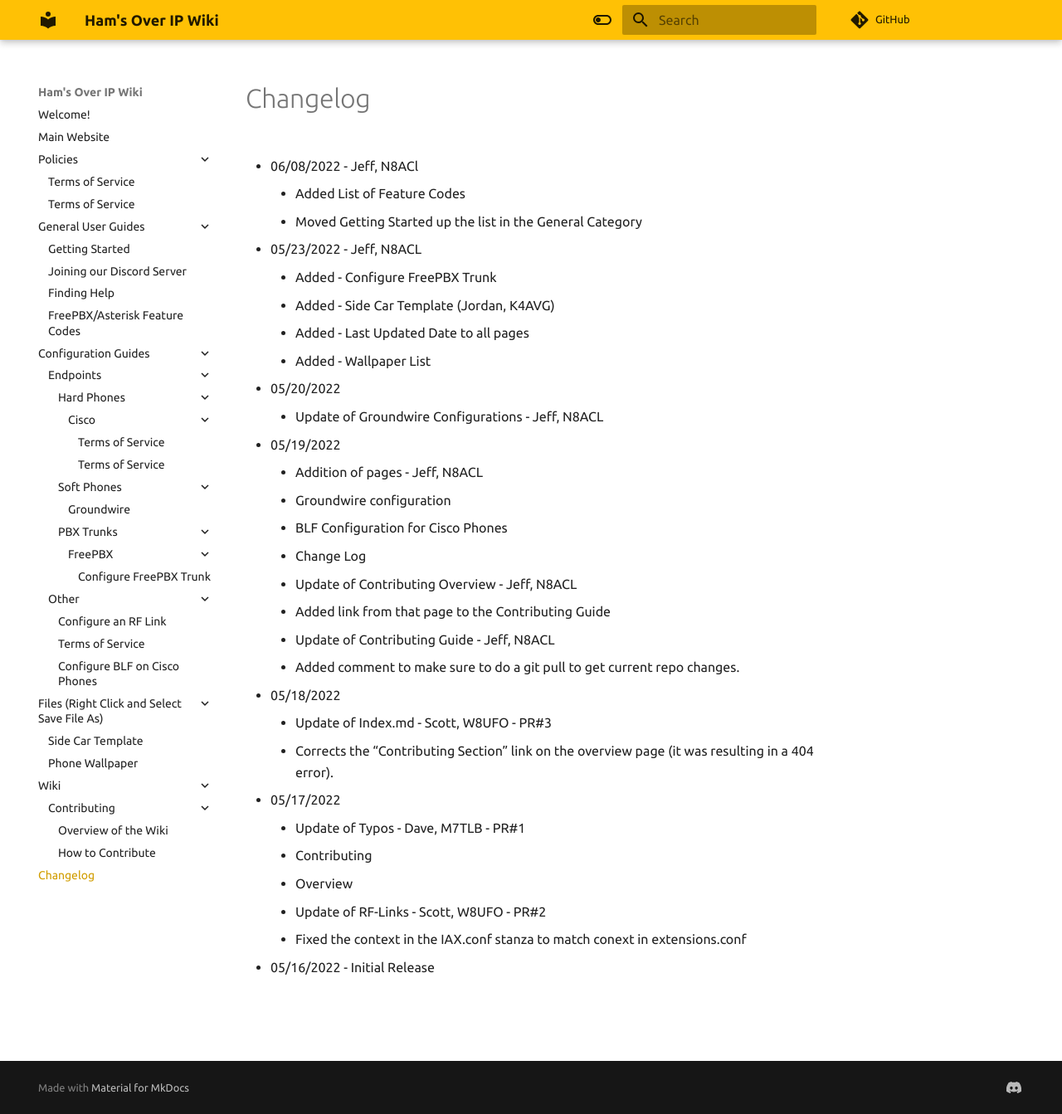
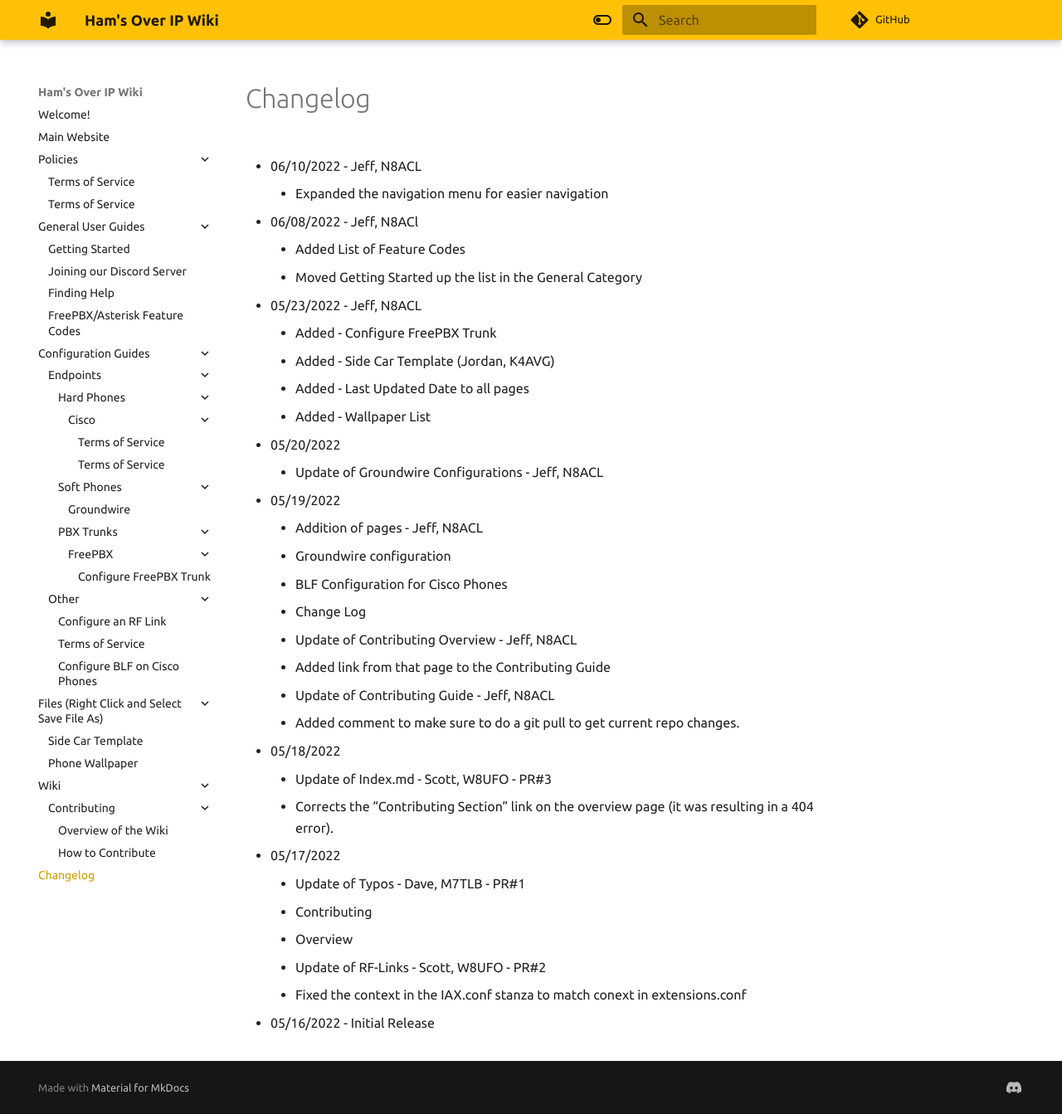
Before and after one commit to hamsoverip/wiki, an MkDocs documentation site: the page built from docs/General/changelog.md, in a window 1280 px wide and 1343 px high. Shown: the whole window at 83% size. Built offline with MkDocs 1.6.1 and Material for MkDocs 9.7.7, drawn with Linux system fonts in a browser that asks for light colours; comment, search, counter and statistics services are not loaded.

Commit message:
Expanded the navigation menu for easier navigation - JRL - 06102022

```diff
--- a/docs/General/changelog.md
+++ b/docs/General/changelog.md
@@ -1,4 +1,7 @@
 # Changelog
+
+* 06/10/2022 - Jeff, N8ACL
+    * Expanded the navigation menu for easier navigation
 
 * 06/08/2022 - Jeff, N8ACl
     * Added List of Feature Codes
```
